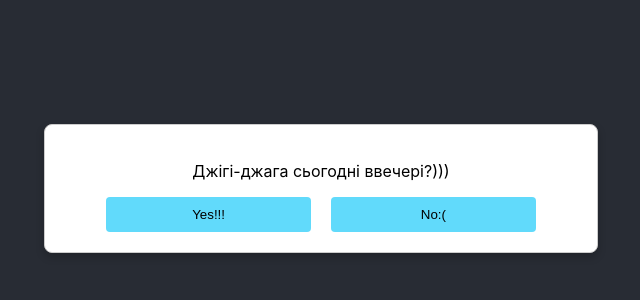
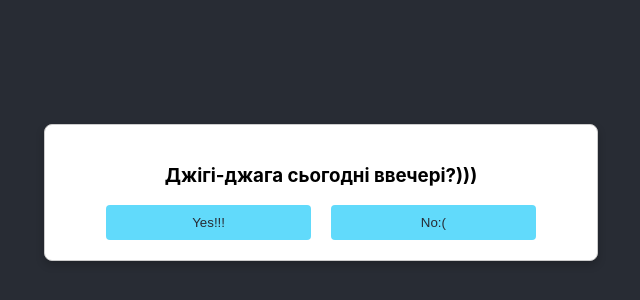
Before and after one commit to catmika/moving-popup, a React (Create React App) app: page / in a window 1280 px wide. Shown: the part 196-496 px from the top of the page, without its empty margins (468-1108 px from the left). Built offline with nearby package versions, Linux system fonts and the light colour scheme.

Commit message:
[update] text styles

```diff
--- a/src/App.css
+++ b/src/App.css
@@ -30,6 +30,7 @@ button {
   border: none;
   border-radius: 4px;
   background: #61dafb;
+  color: #282c34;
   cursor: pointer;
   transition: background 0.3s;
   width: 40%;
--- a/src/App.js
+++ b/src/App.js
@@ -48,7 +48,7 @@ function App() {
   return (
     <div className="App">
       <div className="popup" style={{ top: position.top, left: position.left }}>
-        <p>Джігі-джага сьогодні ввечері?)))</p>
+        <h3>Джігі-джага сьогодні ввечері?)))</h3>
         <div className="btnWrapper">
           <button onClick={handleYesClick}>Yes!!!</button>
           <button onMouseOver={movePopup} onTouchStart={movePopup}>
```
